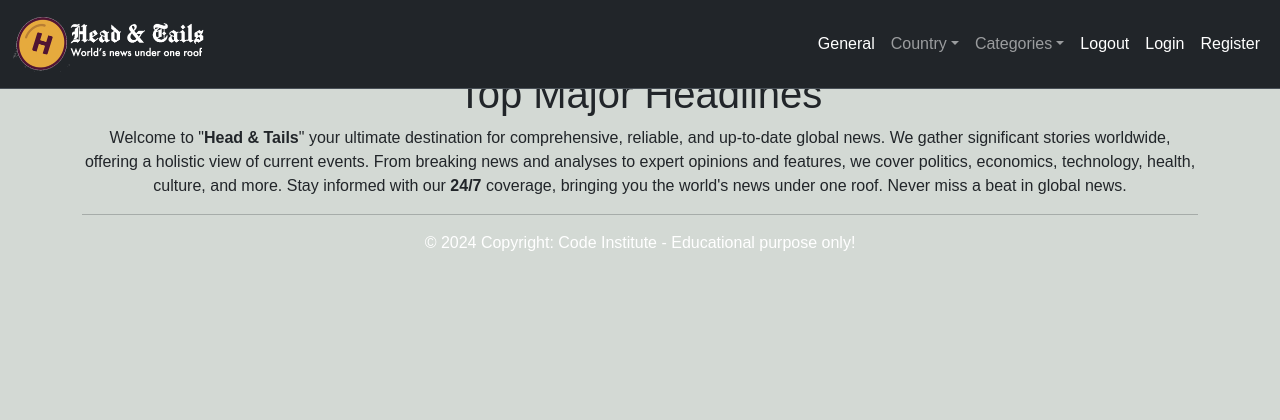
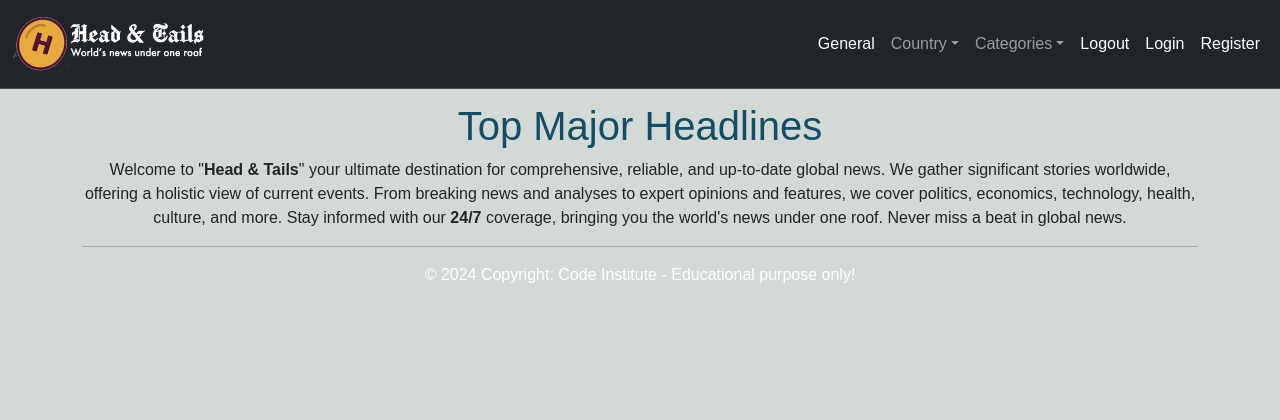
Before and after one commit to Kamal-Kohli/News_App_PP4, a Django app: page / in a window 1280 px wide. Shown: the top 420 px of the page. Run offline with Django 4.2, Linux system fonts and the light colour scheme; data that the repository does not hold is empty; some libraries are stand-ins or nearby versions.

Commit message:
add style to h1

```diff
--- a/static/css/base.css
+++ b/static/css/base.css
@@ -5,3 +5,8 @@ body.custom-bg {
     padding-top: 70px;
     background-color: #d3d9d4;
 }
+
+h1 {
+    padding-top: 2rem;
+    color: #124e66;
+}
```
